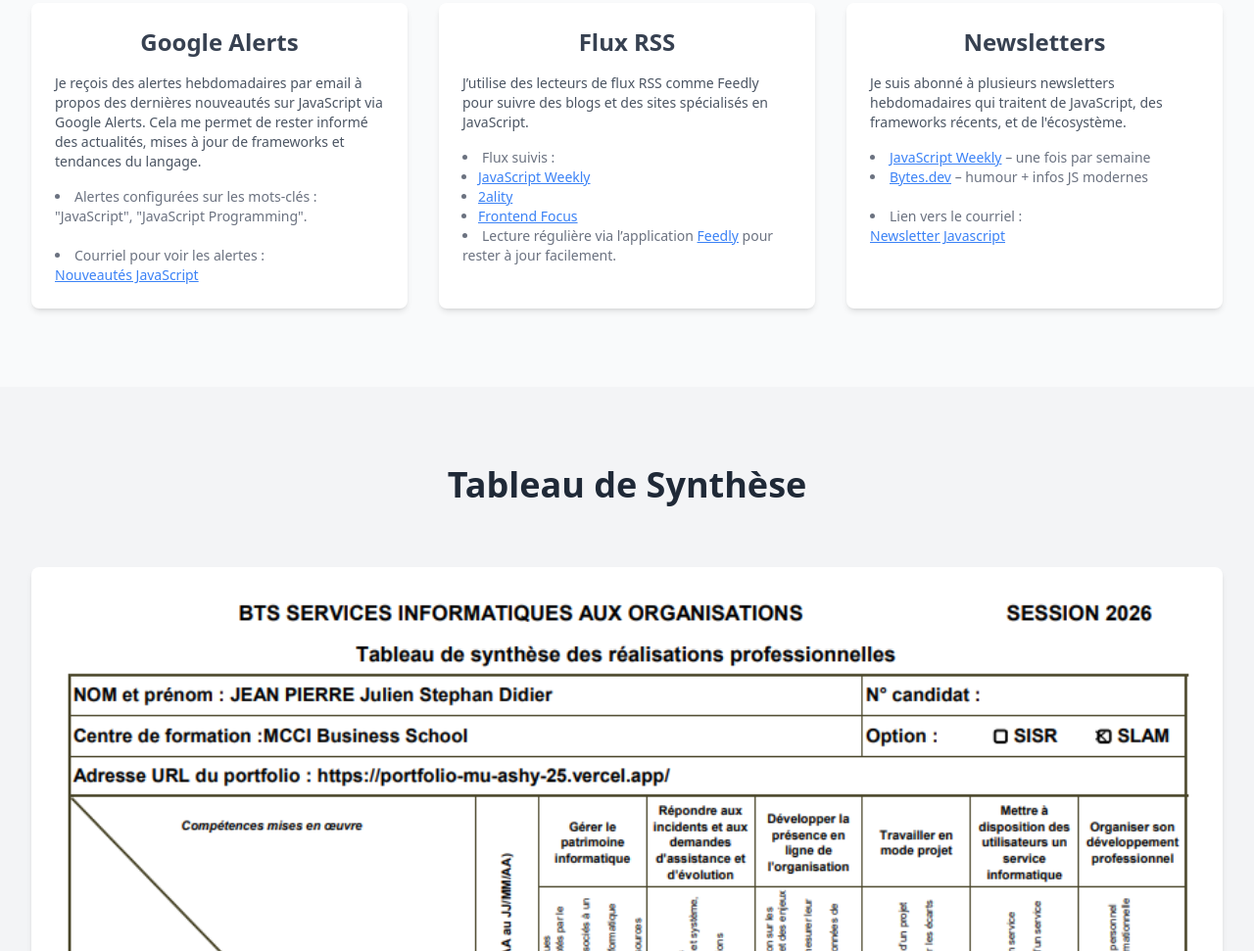
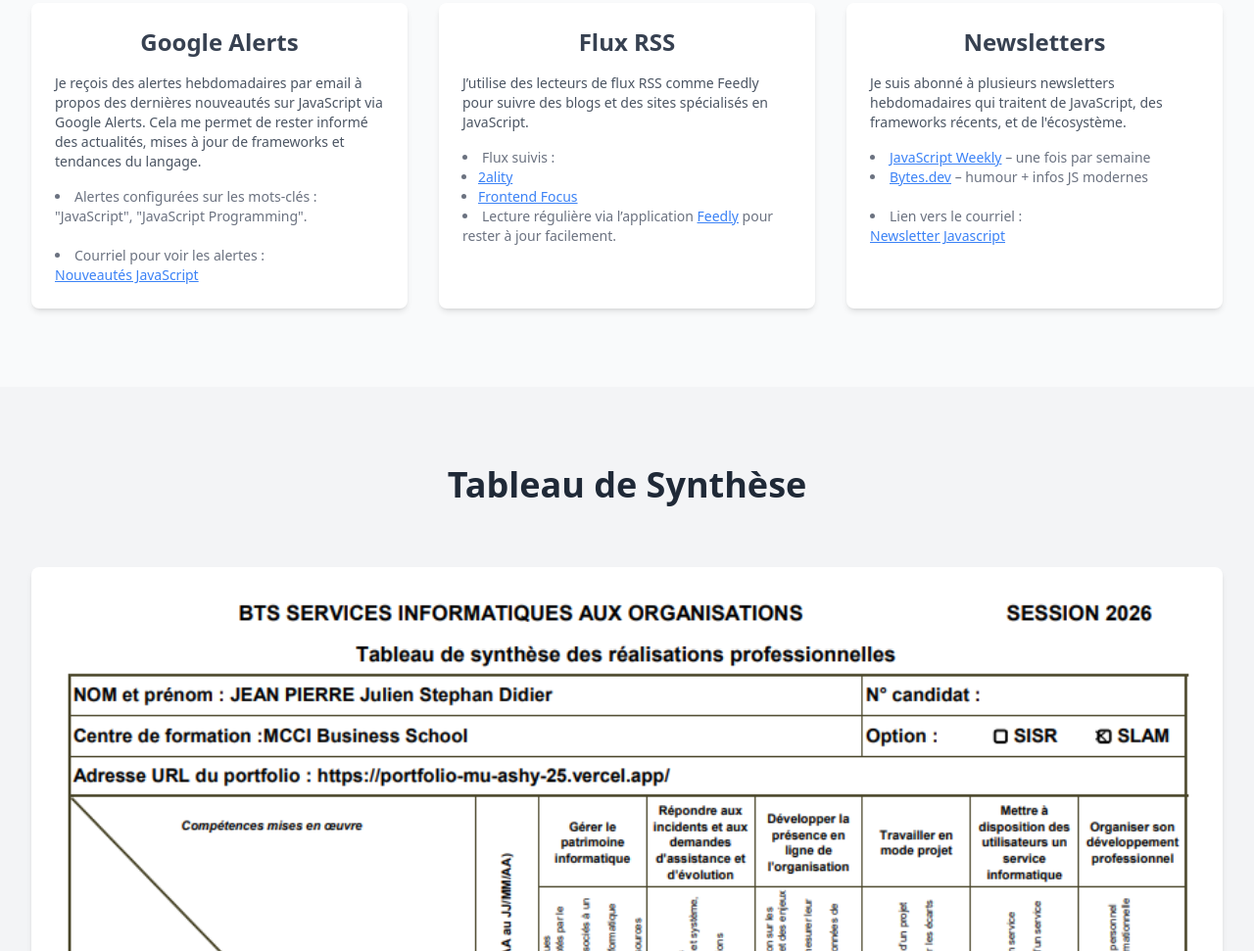
Before and after one commit to julienprojets/portfolio, a plain HTML site: page index.html in a window 1280 px wide. Shown: the part 5409-6380 px from the top of the page at 98% size. Drawn offline with nearby package versions, Linux system fonts and the light colour scheme.

Commit message:
Update index.html

```diff
--- a/index.html
+++ b/index.html
@@ -391,7 +391,6 @@
                     <ul class="mt-4 text-gray-500 text-sm list-disc list-inside">
                         <li>Flux suivis :
                             <ul class="ml-4 list-disc">
-                                <li><a href="https://javascriptweekly.com/" target="_blank" class="text-blue-500 underline">JavaScript Weekly</a></li>
                                 <li><a href="https://2ality.com/" target="_blank" class="text-blue-500 underline">2ality</a></li>
                                 <li><a href="https://frontendfoc.us/" target="_blank" class="text-blue-500 underline">Frontend Focus</a></li>
                             </ul>
```
